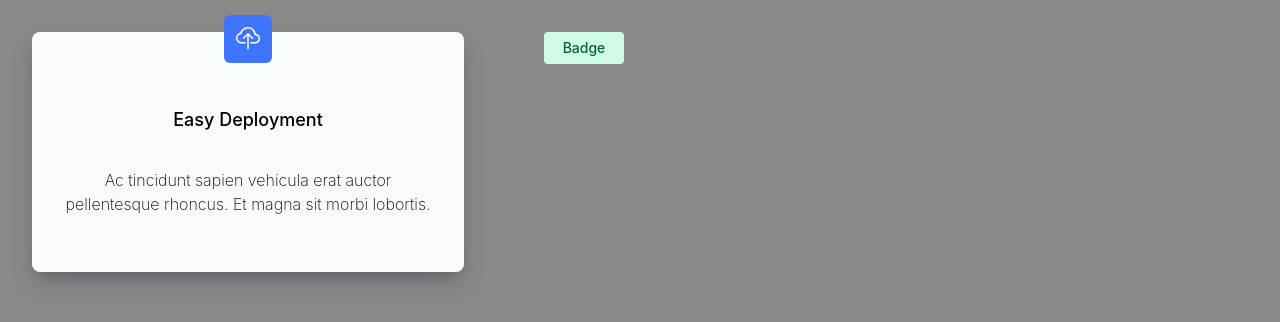
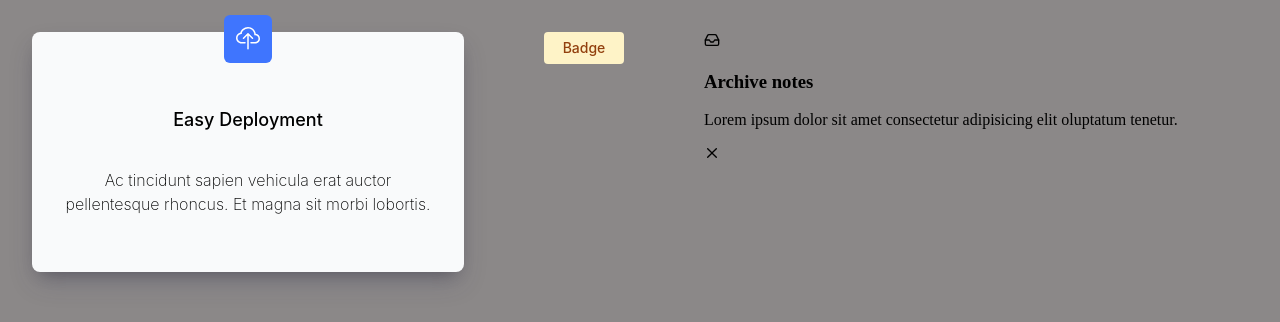
Before and after one commit to mlgknight/React-components-library, a React (Vite) app: page / in a window 1280 px wide. Shown: the top 322 px of the page. Built offline with nearby package versions, Linux system fonts and the light colour scheme.

Commit message:
Button finished, working on Tooltip

```diff
--- a/src/App.css
+++ b/src/App.css
@@ -8,5 +8,6 @@ body {
   flex-wrap: wrap;
   flex-direction: row;
   align-content: left;
+  justify-content: left;
   gap: 5rem;
 }
--- a/src/App.tsx
+++ b/src/App.tsx
@@ -1,35 +1,39 @@
+import Card from './Components/Card';
+import Button from './Components/Button';
+import { BsCloudUpload } from 'react-icons/bs';
+import Tooltip from "./Components/Tooltip"
+import { FiInbox } from "react-icons/fi";
 
-import Card from "./Components/Card"
-import Button from "./Components/Button"
-import { BsCloudUpload } from "react-icons/bs"
-
-import './App.css'
+import './App.css';
 function App() {
-
 	const cardProps = {
-    onClick: () => console.log("Card clicked"),
-    header_text: "Easy Deployment",
-    className : "",
-    icon : <BsCloudUpload className="card_icon"/>,
-  }
+		onClick: () => console.log('Card clicked'),
+		header_text: 'Easy Deployment',
+		className: '',
+		icon: <BsCloudUpload className="card_icon" />,
+	};
 
 	const buttonProps = {
-    type: "square",
-    color: "green"
-  }
+		variant: 'square',
+		color: 'yellow',
+	};
 
+	const toolTipProps = {
+		icon: <FiInbox />,
+		header_text: "Archive notes",
+	};
 
 	return (
 		<div className="container">
-    <Card {...cardProps} >
-      Ac tincidunt sapien vehicula erat
-      auctor pellentesque rhoncus.
-      Et magna sit morbi lobortis.
-
+			<Card {...cardProps}>
+				Ac tincidunt sapien vehicula erat auctor pellentesque rhoncus. Et magna
+				sit morbi lobortis.
 			</Card>
 			<Button {...buttonProps}>Badge</Button>
+
+			<Tooltip {...toolTipProps} >Lorem ipsum dolor sit amet consectetur adipisicing elit oluptatum tenetur.</Tooltip>
 		</div>
-  )
+	);
 }
 
-export default App
+export default App;
--- a/src/Components/Button.tsx
+++ b/src/Components/Button.tsx
@@ -1,20 +1,22 @@
-import "../index.css"
+import '../index.css';
 
-interface ButtonProps {
-    children: React.ReactNode,
-    color: string,
-    type: string
+interface ButtonProps extends React.ButtonHTMLAttributes<HTMLButtonElement> {
+	children: React.ReactNode;
+	color: string;
+	variant: string;
 }
 
 export default function Button(props: ButtonProps) {
-    const { children, color, type } = props
-
-    const colorClass = "button_"  + color
-    const typeClass = "button_" + type
+	const { children, color, variant, className, ...rest } = props;
 
 
 
-    return (
-        <button className={`${colorClass} ${typeClass}`}>{children}</button>
-    )
+	const colorClass = 'button_' + color;
+    const variantClass = 'button_' + variant;
+
+	return (
+		<button {...rest} className={`${colorClass} ${variantClass} ${className}`}>
+			{children}
+		</button>
+	);
 }
--- a/src/Components/Card.tsx
+++ b/src/Components/Card.tsx
@@ -1,24 +1,21 @@
-import "../index.css"
+import '../index.css';
 
 interface CardProps {
-    children: React.ReactNode
-    header_text: string
-    className: string
-    icon?: React.ReactNode
-    onClick?: () => void
+	children: React.ReactNode;
+	header_text: string;
+	className: string;
+	icon?: React.ReactNode;
+	onClick?: () => void;
 }
 
+export default function Card(props: CardProps) {
+	const { className, onClick, icon, header_text, children, ...rest } = props;
 
-export default function Card (props: CardProps, ) {
-    const {className, onClick, icon, header_text, children, ...rest } = props
-
-    return (
-        <div onClick={onClick} className={`card ${className}`} {...rest}>
-            <div>
-                {icon}
-            </div>
-            <h3>{header_text}</h3>
-            <p> {children} </p>
-        </div>
-    )
+	return (
+		<div onClick={onClick} className={`card ${className}`} {...rest}>
+			<div>{icon}</div>
+			<h3>{header_text}</h3>
+			<p> {children} </p>
+		</div>
+	);
 }
--- /dev/null
+++ b/src/Components/Tooltip.tsx
@@ -0,0 +1,23 @@
+import '../index.css';
+import { CgClose } from "react-icons/cg";
+
+interface TooltipProps {
+	children: React.ReactNode;
+	header_text: string;
+	className: string;
+	icon?: React.ReactNode;
+}
+
+export default function Tooltip(props: TooltipProps) {
+	const { children, header_text, className, icon, ...rest} = props;
+
+	return (
+		<div {...rest} className={`${ className }`}>
+			{icon}
+			<h3>{header_text}</h3>
+			<p>{children}</p>
+			<CgClose />
+
+		</div>
+	);
+}
--- a/src/index.css
+++ b/src/index.css
@@ -70,6 +70,11 @@ button {
   text-align: center;
 }
 
+.button_gray {
+  background-color: #F3F4F6;
+  color: #1F2937;
+}
+
 .button_red {
   background-color: #FEE2E2;
   color: #991B1B;
@@ -101,8 +106,8 @@ button {
 }
 
 .button_pink {
-  background-color: #9D174D;
-  color: #FCE7F3;
+  background-color: #FCE7F3;
+  color: #9D174D;
 }
 
 .button_pill {
```
Lines whose indentation alone changed are shown as unchanged.
